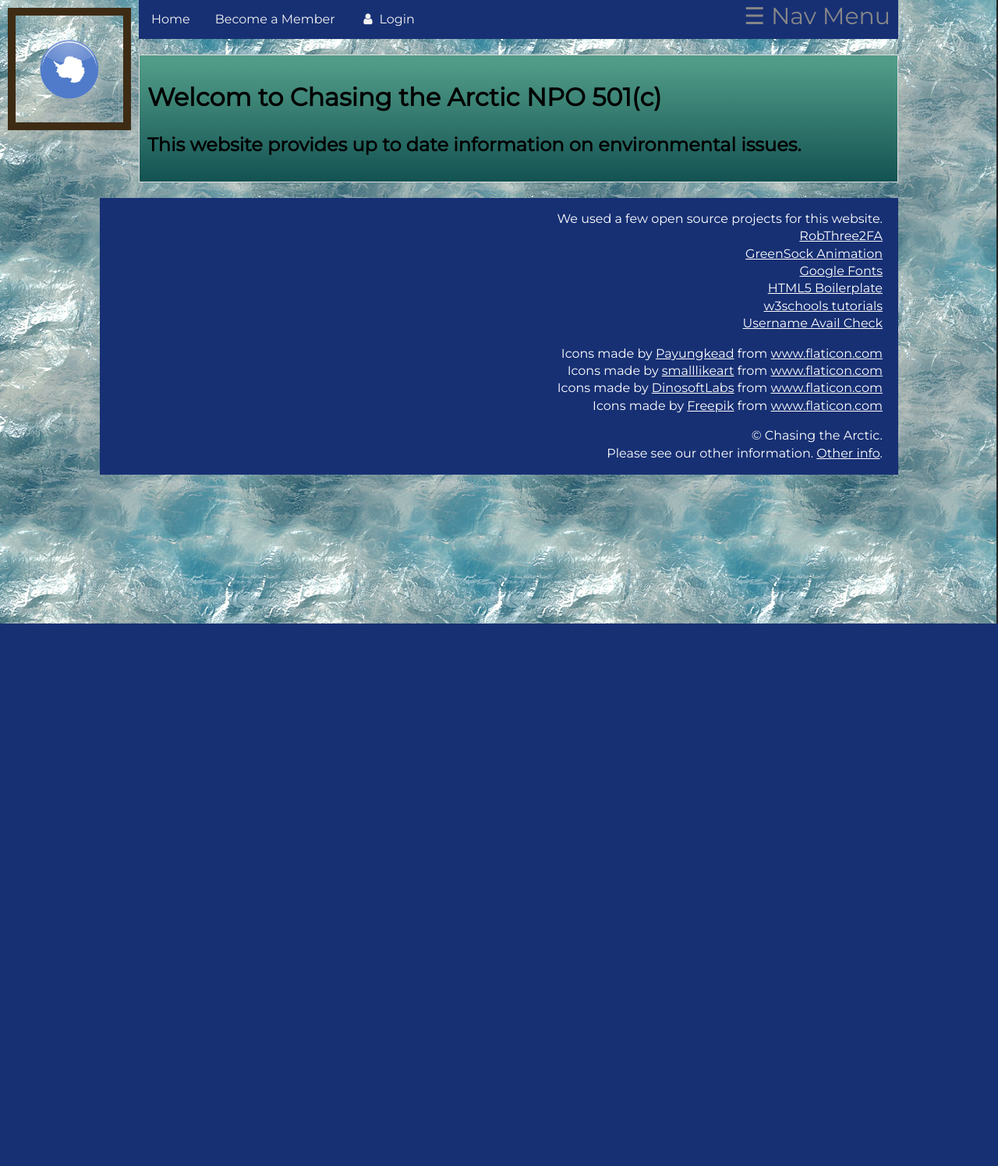
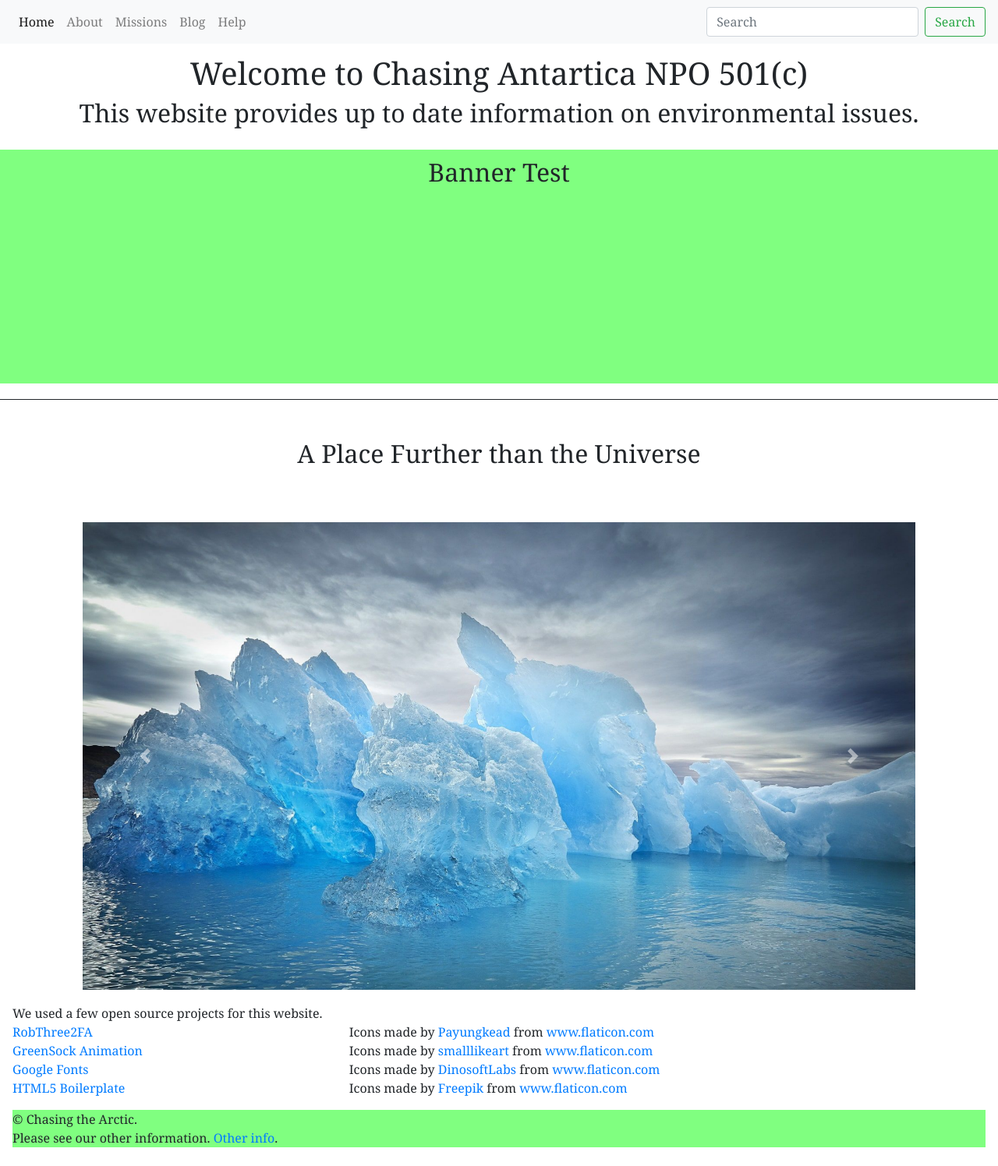
Before and after one commit to calebd-anderson/ics325-project, a PHP site: page /home.php in a window 1280 px wide. Shown: the whole page at 78% size. Before the commit the page ends 800 px from the top, so only its background shows below. Run offline with PHP 8.4, Linux system fonts and the light colour scheme; some libraries are stand-ins or nearby versions.

Commit message:
integrated new_design

```diff
--- /dev/null
+++ b/public_html/css/style.css
@@ -0,0 +1,49 @@
+body {
+font-family: Georgia, serif;
+padding-top: 50px;
+}
+
+/*-----Home.php Styles-----*/
+
+.fieldset {
+padding: 20px;
+}
+.banner {
+margin-bottom: 20px;
+background-color: #80ff80;
+height: 300px;
+padding-top: 10px;
+padding-bottom: 50px;
+}
+.carouselHeader {
+padding-top: 50px;
+padding-bottom: 50px;
+border-top: 1px solid;
+}
+.carousel-container{
+margin: auto;
+width: 85%;
+padding: 10px;
+}
+
+/*-------Footer Styles-------*/
+
+footer {
+    width: 100%;
+    margin: auto;
+}
+
+.resources {
+    text-align: left;
+    display: inline-block;
+}
+
+.Icon_links {
+    text-align: left;
+    display: inline-block;
+    padding-left: 30px;
+}
+
+.copyright {
+    background-color: #80ff80;
+}
--- a/public_html/footer.php
+++ b/public_html/footer.php
@@ -7,18 +7,16 @@
 <footer>
     <div class="resources">
         <p>We used a few open source projects for this website.<br />
-        <a target="_blank" href='https://github.com/RobThree/TwoFactorAuth'>RobThree2FA</a><br />
-        <a target="_blank" href='https://greensock.com/'>GreenSock Animation</a><br />
-        <a target="_blank" href='https://fonts.google.com/?selection.family=Montserrat'>Google Fonts</a><br />
-        <a target="_blank" href='https://html5boilerplate.com/'>HTML5 Boilerplate</a><br />
-        <a target="_blank" href="https://www.w3schools.com/">w3schools tutorials</a><br />
-        <a target="_blank" href="https://phppot.com/jquery/live-username-availability-check-using-php-and-jquery-ajax/">Username Avail Check</a>
+        <a href='https://github.com/RobThree/TwoFactorAuth'>RobThree2FA</a><br />
+        <a href='https://greensock.com/'>GreenSock Animation</a><br />
+        <a href='https://fonts.google.com/?selection.family=Montserrat'>Google Fonts</a><br />
+        <a href='https://html5boilerplate.com/'>HTML5 Boilerplate</a>
     </div>
     <div class="Icon_links">
-        <div>Icons made by <a target="_blank" href="https://www.flaticon.com/authors/payungkead" title="Payungkead">Payungkead</a> from <a href="https://www.flaticon.com/" title="Flaticon">www.flaticon.com</a></div>
-        <div>Icons made by <a target="_blank" href="https://www.flaticon.com/authors/smalllikeart" title="smalllikeart">smalllikeart</a> from <a href="https://www.flaticon.com/" title="Flaticon">www.flaticon.com</a></div>
-        <div>Icons made by <a target="_blank" href="https://www.flaticon.com/authors/dinosoftlabs" title="DinosoftLabs">DinosoftLabs</a> from <a href="https://www.flaticon.com/" title="Flaticon">www.flaticon.com</a></div>
-        <div>Icons made by <a target="_blank" href="https://www.flaticon.com/authors/freepik" title="Freepik">Freepik</a> from <a href="https://www.flaticon.com/" title="Flaticon">www.flaticon.com</a></div>
+        <div>Icons made by <a href="https://www.flaticon.com/authors/payungkead" title="Payungkead">Payungkead</a> from <a href="https://www.flaticon.com/" title="Flaticon">www.flaticon.com</a></div>
+        <div>Icons made by <a href="https://www.flaticon.com/authors/smalllikeart" title="smalllikeart">smalllikeart</a> from <a href="https://www.flaticon.com/" title="Flaticon">www.flaticon.com</a></div>
+        <div>Icons made by <a href="https://www.flaticon.com/authors/dinosoftlabs" title="DinosoftLabs">DinosoftLabs</a> from <a href="https://www.flaticon.com/" title="Flaticon">www.flaticon.com</a></div>
+        <div>Icons made by <a href="https://www.flaticon.com/authors/freepik" title="Freepik">Freepik</a> from <a href="https://www.flaticon.com/" title="Flaticon">www.flaticon.com</a></div>
     </div>
     <div class="copyright">
         <p>&copy; Chasing the Arctic. <br>
--- a/public_html/header.php
+++ b/public_html/header.php
@@ -1,58 +1,46 @@
 <!DOCTYPE html>
-<html class="no-js" lang="en" xmlns="http://www.w3.org/1999/xhtml">
-<head>
-    <meta charset="utf-8" />
-    <meta name="description" content="environmental resources">
-    <meta name="author" content="???">
-    <meta name="viewport" content="width=device-width, initial-scale=1">
-
-    <link rel="icon" href="favicon.ico">
-
-    <link rel="stylesheet" href="css/normalize.css">
-    <link rel="stylesheet" href="css/main.css">
-    <link rel="stylesheet" href="css/styles.css" />
-    <link rel="stylesheet" href="css/popover.css" />
-
-    <meta name="theme-color" content="#fafafa">
-
-    <script src="js/script.js"></script>
-    <script src="https://cdnjs.cloudflare.com/ajax/libs/gsap/3.2.4/gsap.min.js"></script>
-    <link rel="stylesheet" href="https://cdnjs.cloudflare.com/ajax/libs/font-awesome/4.7.0/css/font-awesome.min.css">
-    <!-- <script src='https://kit.fontawesome.com/a076d05399.js'></script> -->
-    <script src="https://ajax.googleapis.com/ajax/libs/jquery/3.4.1/jquery.min.js"></script>
-    <script src="https://maxcdn.bootstrapcdn.com/bootstrap/3.4.1/js/bootstrap.min.js"></script>
-
-    <title>Antarctica</title>
-</head>
-<body id="main">
-<img src="images/logo2.png" class="logo">
-
-<div class="navbar">
-<script>gsap.from(".logo", {duration: 1.5, opacity: 0, scale: 0.3, ease: "back"});</script>
-    <nav id="shoppingNav">
-        <a href="home.php">Home</a>
-        <?php
-            @session_start();
-            if (isset($_SESSION['valid_user'])){
-                echo '<span style="padding:14px 16px;float:left;">Welcom: '.$_SESSION['valid_user'].'</span>';
-                echo '<a href="#">My Account</a>';
-                echo '<a href="logout.php"><i class="fa fa-fw fa-sign-out"></i> Log Off</a>';
-            } else{
-                echo '<a href="new_member_form.php">Become a Member</a>';
-                echo '<a href="sign_in_form.php"><i class="fa fa-fw fa-user"></i> Login</a>';
-            }
-        ?>
-        <span id='navbtn' onclick="toggleNav()">&#9776; Nav Menu</span>
-    </nav>
-    </div>
-
-    <div id="websiteNav" class="sidenav">
-        <a href="javascript:void(0)" id="navclosebtn" onclick="closeNav()">&times;</a>
-        <!-- <a href="#" class="navicon" id="expicon">Expeditions</a> -->
-        <a href="#" class="navicon" id="newsicon">News</a>
-        <a href="#" class="navicon" id="mbricon">Membership</a>
-        <a href="store/store_index.php" class="navicon" id="storeicon">Store</a>
-        <a href="blog/blog.php" class="navicon" id="discourseicon">Discourse</a>
-        <!-- <a href="blog/blog.php" class='far fa-comments'> Discourse</a> -->
-        <!-- <a href="my_robThree_2FA.php" id="">2FA Demo</a> -->
-    </div>
+<html lang="en" xmlns="http://www.w3.org/1999/xhtml">
+    <head>
+        <meta charset="utf-8">
+        <title>Chasing Antartica</title>
+        <meta name="viewport" content="width=device-width, initial-scale=1, shrink-to-fit=no">
+        <link rel="page icon" href="favicon.ico" />
+        <link rel="stylesheet" href="https://maxcdn.bootstrapcdn.com/bootstrap/4.0.0/css/bootstrap.min.css" integrity="sha384-Gn5384xqQ1aoWXA+058RXPxPg6fy4IWvTNh0E263XmFcJlSAwiGgFAW/dAiS6JXm" crossorigin="anonymous">
+        <link rel="stylesheet" href="style.css">
+    </head>
+    <body>
+      <script src="https://code.jquery.com/jquery-3.2.1.slim.min.js" integrity="sha384-KJ3o2DKtIkvYIK3UENzmM7KCkRr/rE9/Qpg6aAZGJwFDMVNA/GpGFF93hXpG5KkN" crossorigin="anonymous"></script>
+      <script src="https://cdnjs.cloudflare.com/ajax/libs/popper.js/1.12.9/umd/popper.min.js" integrity="sha384-ApNbgh9B+Y1QKtv3Rn7W3mgPxhU9K/ScQsAP7hUibX39j7fakFPskvXusvfa0b4Q" crossorigin="anonymous"></script>
+      <script src="https://maxcdn.bootstrapcdn.com/bootstrap/4.0.0/js/bootstrap.min.js" integrity="sha384-JZR6Spejh4U02d8jOt6vLEHfe/JQGiRRSQQxSfFWpi1MquVdAyjUar5+76PVCmYl" crossorigin="anonymous"></script>
+        <section>
+            <nav class="navbar fixed-top navbar-expand-lg navbar-light bg-light">
+              <button class="navbar-toggler" type="button" data-toggle="collapse" data-target="#navbarTogglerDemo01" aria-controls="navbarTogglerDemo01" aria-expanded="false" aria-label="Toggle navigation">
+                <span class="navbar-toggler-icon"></span>
+              </button>
+                <div class="collapse navbar-collapse" id="navbarTogglerDemo01">
+                  <ul class="navbar-nav mr-auto">
+                    <li class="nav-item active">
+                      <a class="nav-link" href="home.php">Home <span class="sr-only">(current)</span></a>
+                    </li>
+                    <li class="nav-item">
+                      <a class="nav-link" href="#">About</a>
+                    </li>
+                    <li class="nav-item">
+                      <a class="nav-link" href="#">Missions</a>
+                    </li>
+                    <li class="nav-item">
+                      <a class="nav-link" href="blog.php">Blog</a>
+                    </li>
+                    <li class="nav-item">
+                      <a class="nav-link" href="#">Help</a>
+                    </li>
+                  </ul>
+                  <form class="form-inline my-2 my-lg-0">
+                    <input class="form-control mr-sm-2" type="search" placeholder="Search" aria-label="Search">
+                    <button class="btn btn-outline-success my-2 my-sm-0" type="submit">Search</button>
+                  </form>
+                </div>
+              </nav>
+        </section>
+    </body>
+</html>
--- a/public_html/home.php
+++ b/public_html/home.php
@@ -1,18 +1,53 @@
 <?php
-  include('header.php');
+require('header.php');
 ?>
-  <script src="/js/vendor/modernizr-3.8.0.min.js"></script>
+
+  <script src="js/vendor/modernizr-3.8.0.min.js"></script>
   <script src="https://code.jquery.com/jquery-3.4.1.min.js" integrity="sha256-CSXorXvZcTkaix6Yvo6HppcZGetbYMGWSFlBw8HfCJo=" crossorigin="anonymous"></script>
-  <script>window.jQuery || document.write('<script src="/js/vendor/jquery-3.4.1.min.js"><\/script>')</script>
-  <script src="/js/plugins.js"></script>
-  <script src="/js/main.js"></script>
+  <script>window.jQuery || document.write('<script src="js/vendor/jquery-3.4.1.min.js"><\/script>')</script>
+  <script src="js/plugins.js"></script>
+  <script src="js/main.js"></script>
 <!-- page content -->
-<article class="fieldset">
-    <h1>Welcom to Chasing the Arctic NPO 501(c)</h1>
-    <section>
-        <h2>This website provides up to date information on environmental issues.</h2>
-    </slection>
-</article>
+<body>
+  <article class="fieldset">
+      <h1 align="center">Welcome to Chasing Antartica NPO 501(c)</h1>
+      <section>
+          <h2 align="center">This website provides up to date information on environmental issues.</h2>
+      </slection>
+  </article>
+  <div>
+    <h2 class="banner" align="center">Banner Test</h2>
+  </div>
+  <div>
+    <h2 class="carouselHeader" align="center">A Place Further than the Universe</h2>
+  </div>
+  <div class="carousel-container">
+    <div id="carouselExampleControls" class="carousel slide" data-ride="carousel">
+      <div class="carousel-inner">
+        <div class="carousel-item active">
+          <img class="d-block w-100" src="images/Iceberg.jpg" alt="Iceberg" width="500" height="600">
+        </div>
+        <div class="carousel-item">
+          <img class="d-block w-100" src="images/Penguins.jpg" alt="Penguins">
+        </div>
+        <div class="carousel-item">
+          <img class="d-block w-100" src="images/Ship.jpg" alt="Giant Ship">
+        </div>
+      </div>
+      <a class="carousel-control-prev" href="#carouselExampleControls" role="button" data-slide="prev">
+        <span class="carousel-control-prev-icon" aria-hidden="true"></span>
+        <span class="sr-only">Previous</span>
+      </a>
+      <a class="carousel-control-next" href="#carouselExampleControls" role="button" data-slide="next">
+        <span class="carousel-control-next-icon" aria-hidden="true"></span>
+        <span class="sr-only">Next</span>
+      </a>
+    </div>
+    <div>
+
+    </div>
+  </div>
+</body>
 <?php
-  include('footer.php');
+require('footer.php');
 ?>
```
Also changed, not shown: public_html/blog/blog.php (+17 -9 lines), public_html/favicon.ico (added).
